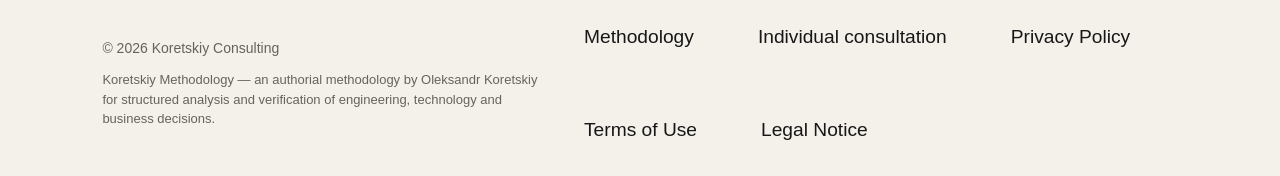
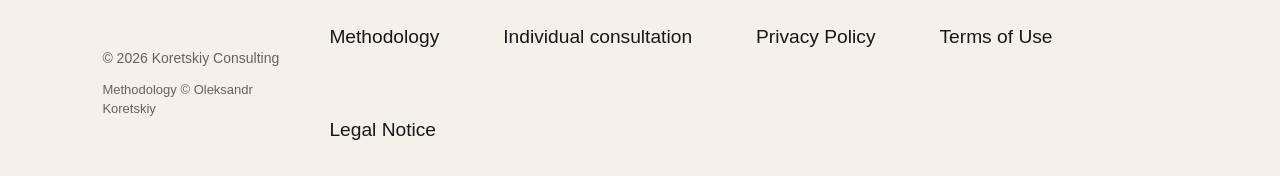
Before and after one commit to oikua66/damp-diagnostics, a Next.js app: page /en in a window 1280 px wide. Shown: the part 5346-5522 px from the top of the page. Built offline with nearby package versions, Linux system fonts and the light colour scheme; no server answers.

Commit message:
Add compact persistent methodology attribution

```diff
--- a/app/components/LegalFooter.tsx
+++ b/app/components/LegalFooter.tsx
@@ -7,7 +7,7 @@ const supported = new Set(['en', 'ru', 'uk', 'sr']);
 
 const copy = {
   en: {
-    attribution: 'Koretskiy Methodology — an authorial methodology by Oleksandr Koretskiy for structured analysis and verification of engineering, technology and business decisions.',
+    attribution: 'Methodology © Oleksandr Koretskiy',
     methodology: 'Methodology',
     consultation: 'Individual consultation',
     privacy: 'Privacy Policy',
@@ -15,7 +15,7 @@ const copy = {
     legal: 'Legal Notice',
   },
   ru: {
-    attribution: 'Koretskiy Methodology — авторская методология Александра Корецкого для структурированного анализа и проверки инженерных, технологических и бизнес-решений.',
+    attribution: 'Methodology © Oleksandr Koretskiy',
     methodology: 'Методология',
     consultation: 'Индивидуальная консультация',
     privacy: 'Политика конфиденциальности',
@@ -23,7 +23,7 @@ const copy = {
     legal: 'Правовая информация',
   },
   uk: {
-    attribution: 'Koretskiy Methodology — авторська методологія Олександра Корецького для структурованого аналізу та перевірки інженерних, технологічних і бізнес-рішень.',
+    attribution: 'Methodology © Oleksandr Koretskiy',
     methodology: 'Методологія',
     consultation: 'Індивідуальна консультація',
     privacy: 'Політика конфіденційності',
@@ -31,7 +31,7 @@ const copy = {
     legal: 'Правова інформація',
   },
   sr: {
-    attribution: 'Koretskiy Methodology — autorska metodologija Oleksandra Koretskiy-a za strukturisanu analizu i proveru inženjerskih, tehnoloških i poslovnih odluka.',
+    attribution: 'Methodology © Oleksandr Koretskiy',
     methodology: 'Metodologija',
     consultation: 'Individualna konsultacija',
     privacy: 'Politika privatnosti',
```
